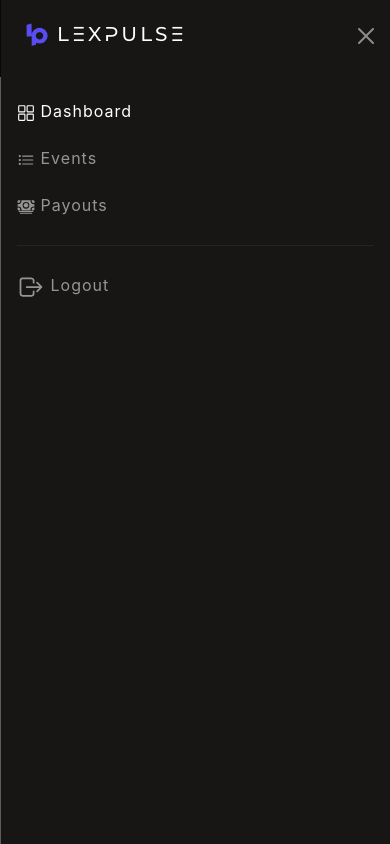
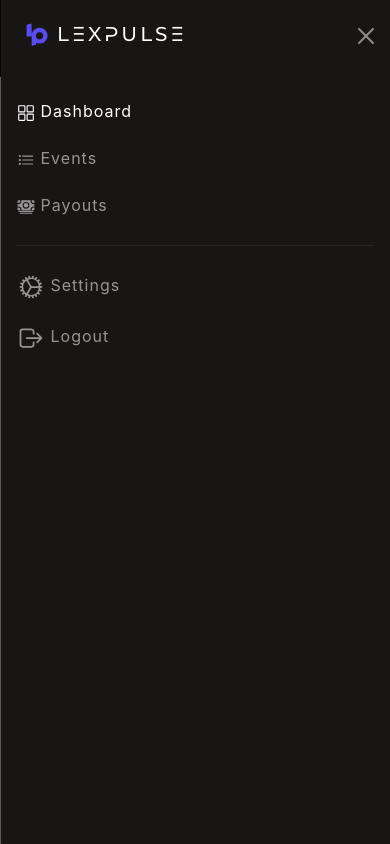
Before and after one commit to fadorteclimited/lexpulse-event-dashboard, a React (Create React App) app: page / in a window 390 px wide. Both pictures are taken after a click on the button 362 px from the left and 38 px from the top of the page. Shown: the top 844 px of the page. Built offline with nearby package versions, Linux system fonts and the light colour scheme.

Commit message:
event screen part 2 home screen stat view changed added functions in utils ar-chart made responsive getSoldTickets added

```diff
--- a/src/components/header.js
+++ b/src/components/header.js
@@ -2,7 +2,13 @@ import {
     Button, Image, Nav, Navbar, NavbarCollapse, NavbarOffcanvas, NavDropdown, NavItem, NavLink, Offcanvas
 } from "react-bootstrap";
 import {
-    IoCash, IoChatboxEllipsesOutline, IoGridOutline, IoListOutline, IoLogOutOutline, IoNotificationsOutline
+    IoCash,
+    IoChatboxEllipsesOutline,
+    IoCogOutline,
+    IoGridOutline,
+    IoListOutline,
+    IoLogOutOutline,
+    IoNotificationsOutline
 } from "react-icons/io5";
 import {faker} from "@faker-js/faker";
 import Logo from '../logo.png'
@@ -58,7 +64,7 @@ export default function Header() {
                 </Offcanvas.Title>
             </Offcanvas.Header>
             <Offcanvas.Body className={'mobileOnly'}>
-                <Nav className={'ms-auto w-100 h-100'}>
+                <Nav className={'ms-auto d-flex flex-column flex-fill justify-content-between'}>
                     <NavItem className={'me-3'}>
                         <LinkContainer to={'/'}>
                             <NavLink><IoGridOutline size={18}/> Dashboard</NavLink>
@@ -74,12 +80,17 @@ export default function Header() {
                             <NavLink><IoCash size={18}/> Payouts </NavLink>
                         </LinkContainer>
                     </NavItem>
-                </Nav>
-                <Nav className={'mb-auto w-100 '}>
-                    <hr className={''}/>
-                    <NavItem>
-                        <NavLink><IoLogOutOutline size={28}/> Logout</NavLink>
-                    </NavItem>
+                    <div className={'mt-auto'}>
+                        <Nav className={'mt-auto w-100 '}>
+                            <hr className={''}/>
+                            <NavItem>
+                                <NavLink><IoCogOutline size={28}/> Settings</NavLink>
+                            </NavItem>
+                            <NavItem>
+                                <NavLink><IoLogOutOutline size={28}/> Logout</NavLink>
+                            </NavItem>
+                        </Nav>
+                    </div>
                 </Nav>
             </Offcanvas.Body>
 
--- a/src/podo/events.js
+++ b/src/podo/events.js
@@ -39,7 +39,7 @@ export const getEvent = ({id}) => {
         prices.push({
             id: 0,
             name: faker.company.buzzNoun(),
-            price: parseInt(faker.commerce.price(0,20)),
+            price: parseInt(faker.commerce.price({min: 0, max: 20})),
             count: count,
             sold: sold
         })
@@ -71,3 +71,26 @@ export const getEvent = ({id}) => {
         sold: totalTickets,
     }
 }
+
+export const getSoldTickets = (tickets) => {
+
+    let list = [];
+    for (let j = 0; j<tickets.length; j++){
+        let ticket = tickets.at(j)
+        for (let i = 0; i < ticket.sold; i++){
+            list.push(
+                {
+                    name: faker.person.fullName(),
+                    phone: faker.phone.number(),
+                    userId: i,
+                    date: faker.date.past({years: 1}),
+                    option: j,
+                }
+            )
+        }
+    }
+    list.sort(function(a,b){
+        return new Date(b.date) - new Date(a.date);
+    });
+    return list;
+}
--- a/src/podo/utils.js
+++ b/src/podo/utils.js
@@ -36,6 +36,24 @@ export const monthInt = (month) => {
 }
 
 export const dayStringShort = (num) => {
-    const days = [ "Sun",  "Mon",  "Tue",  "wed",  "thu",  "Fri",  "Sat", ]
+    const days = [ "Sun",  "Mon",  "Tue",  "Wed",  "Thu",  "Fri",  "Sat", ]
     return days[num];
 }
+
+export const dateReader = ({date, month = true, years = true, weekDay = false}) => {
+
+    let _date = new Date(date);
+    let dateString = '';
+    if (weekDay){
+        dateString = dateString.concat(dayStringShort(_date.getDay()), ' ')
+    }
+    dateString = dateString.concat(_date.getDate().toString(), ' ')
+    if (month){
+        dateString =dateString.concat(monthStringShort(_date.getMonth()), ' ')
+    }
+    if (years){
+        dateString = dateString.concat(_date.getFullYear().toString())
+    }
+
+    return dateString;
+}
--- a/src/screens/homeScreen.js
+++ b/src/screens/homeScreen.js
@@ -9,17 +9,15 @@ import LoadingScreen from "../components/LoadingScreen";
 
 export function HomeScreenItem({title, subtitle, icon}) {
 
-    return (<Container fluid className={'rounded-3 bg-body-tertiary p-3 d-lg-flex h-100'}>
-        <div className={'rounded-3 bg-primary p-3 me-2 text-white ar-square h-100 text-center desktopOnly'}>
-            {icon}
-        </div>
-        <div className={'rounded-3 bg-primary p-3 me-1 text-white ar-square text-center mobileOnly'}>
-            {icon}
-        </div>
+    return (<Container fluid className={'rounded-3 bg-body-tertiary p-3 d-flex flex-row justify-content-between h-100'}>
         <div>
             <h6><small className={'text-body-secondary fw-bold'}>{title}</small></h6>
             <p className={'m-0 fw-bold'}>{subtitle}</p>
         </div>
+        <div className={'rounded-3 bg-primary p-3 ms-auto text-white ar-square h-100 text-center'}>
+            {icon}
+        </div>
+
     </Container>)
 }
 
@@ -32,30 +30,22 @@ export default function HomeScreen() {
     if (events === null) {
         return (<LoadingScreen className={'h-100'}/>)
     } else return (<Container fluid className={''}>
-        <Row>
-            <Col md={'9'} className={'mt-3'}>
-                <Container fluid className={'rounded-4 bg-body-tertiary p-lg-3 p-sm-0 h-100  overflow-hidden'}>
-                    <h2 className={'text-primary'}>Earnings</h2>
-                    <div className={'h-100'}><LineChart/></div>
-                </Container>
-            </Col>
-            <Col lg={'3'} className={'mt-3'}>
-                <Container fluid className={'p-0 h-100'}>
-                    <Row lg={'1'} md={'2'} className={'gy-3 h-100  justify-content-around'}>
-                        <Col className={'d-lg-flex'}><HomeScreenItem title={'Your Balance'}
+        <Container fluid className={'mt-3'}>
+            <Row lg={'4'} md={'2'} sm={'1'} xs={'1'} className={'gy-3 h-100 justify-content-around'}>
+                <Col className={''}><HomeScreenItem title={'Your Balance'}
                                                              subtitle={'$15,000'}
                                                              icon={<IoCardOutline
                                                                  className={'h-100 w-100'}/>}/></Col>
-                        <Col className={'d-lg-flex'}><HomeScreenItem title={'Today\'s Sales'}
+                <Col className={''}><HomeScreenItem title={'Today\'s Sales'}
                                                              subtitle={'$2,000'}
                                                              icon={<IoCartOutline
                                                                  className={'h-100 w-100'}/>}/></Col>
-                        <Col className={'d-lg-flex'}><HomeScreenItem title={'Tickets Sold'}
+                <Col className={''}><HomeScreenItem title={'Tickets Sold'}
                                                              subtitle={'147'}
                                                              icon={<IoTicket
                                                                  className={'h-100 w-100'}/>}/>
                 </Col>
-                        <Col className={'d-lg-flex'}> <HomeScreenItem title={'Visitors'}
+                <Col className={''}> <HomeScreenItem title={'Visitors'}
                                                               subtitle={'312'}
                                                               icon={<IoPeople
                                                                   className={'h-100 w-100'}/>}/>
@@ -64,8 +54,11 @@ export default function HomeScreen() {
             </Row>
         </Container>
 
-            </Col>
-        </Row>
+        <Container fluid className={'mt-3 rounded-4 bg-body-tertiary p-3 p-sm-0 h-100  overflow-hidden'}>
+            <h2 className={'text-primary'}>Earnings</h2>
+            <div className={'ar-chart'}><LineChart/></div>
+        </Container>
+
 
         <Container fluid className={' my-3 py-3 bg-body rounded-4 text-primary'}>
             <div className={'d-flex flex-row justify-content-between px-2 mb-3'}>
--- a/src/styles/App.scss
+++ b/src/styles/App.scss
@@ -170,7 +170,7 @@ body {
     aspect-ratio: 16/9;
 }
 .ar-chart{
-    aspect-ratio: 2.5;
+
 }
 .ff-montserrat {
     font-family: 'Montserrat-Alt1', serif;
@@ -214,10 +214,17 @@ main {
     .mobileOnly{
         display:block;
     }
+    .ar-chart{
+        height: 300px;
+    }
 }
 @media only screen and (min-width: 901px) {
     .desktopOnly{
         display:block;
+    }
+    .ar-chart{
+        aspect-ratio: 3.5;
+        height: 100%;
     }
 }
 
```
Also changed, not shown: src/screens/eventScreen.js (+70 -13 lines). Lines whose indentation alone changed are shown as unchanged.
